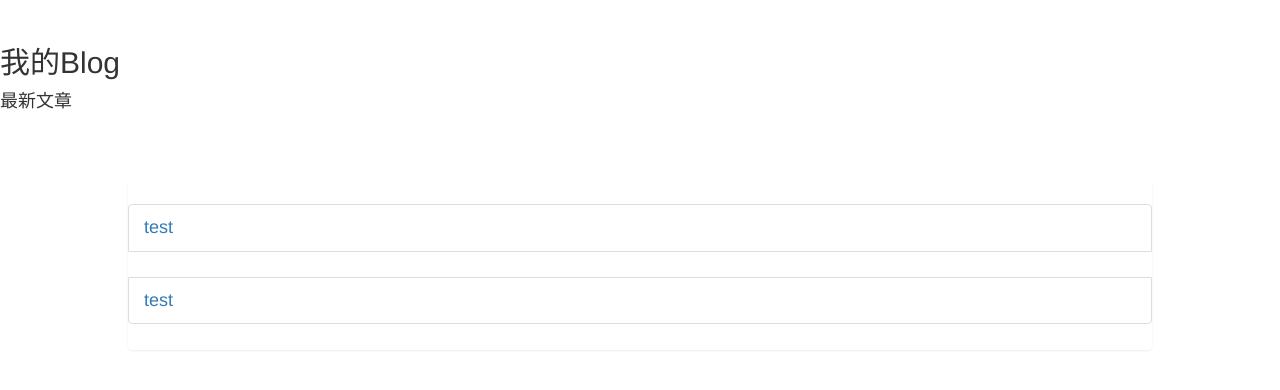
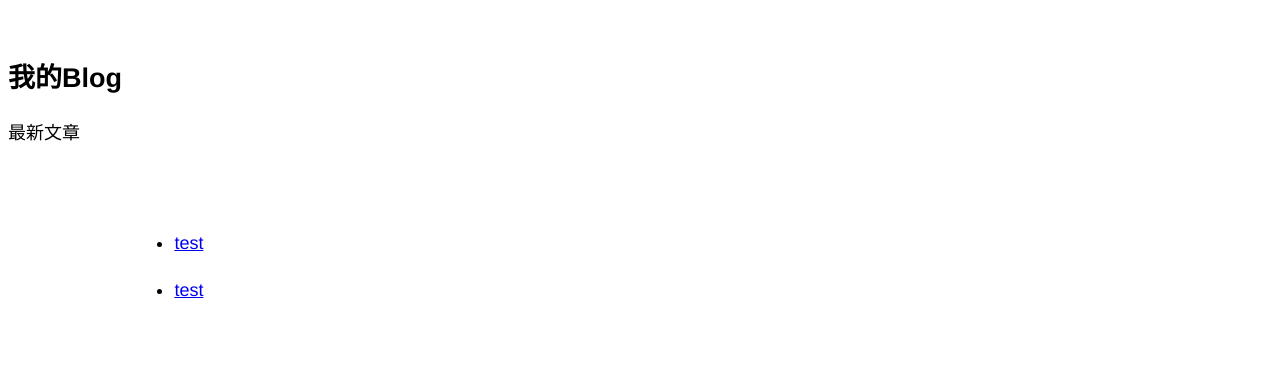
Before and after one commit to neverland0/neverland0.github.io, a Jekyll site: the page built from index.html, in a window 1280 px wide. Shown: the top 390 px of the page. Built offline with Jekyll 4.4.1, drawn with Linux system fonts in a browser that asks for light colours; nearby versions of some CDN libraries.

Commit message:
Initial commit、

```diff
--- a/_layouts/first.html
+++ b/_layouts/first.html
@@ -2,8 +2,7 @@
 <html>
 <head>
 　　<meta http-equiv="content-type" content="text/html; charset=utf-8" />
-	<link rel="stylesheet" href="http://netdna.bootstrapcdn.com/bootstrap/3.1.1/css/bootstrap.min.css">
-    <link rel="stylesheet" href="http://netdna.bootstrapcdn.com/bootstrap/3.1.1/css/bootstrap-theme.min.css">
+
 	<link href="https://neverland0.github.io/css/home.css" rel="stylesheet" type="text/css">
 	<link rel="shortcut icon" href="https://neverland0.github.io/favicon.ico">
 	<link rel="icon" href="https://neverland0.github.io/favicon.ico">
```
